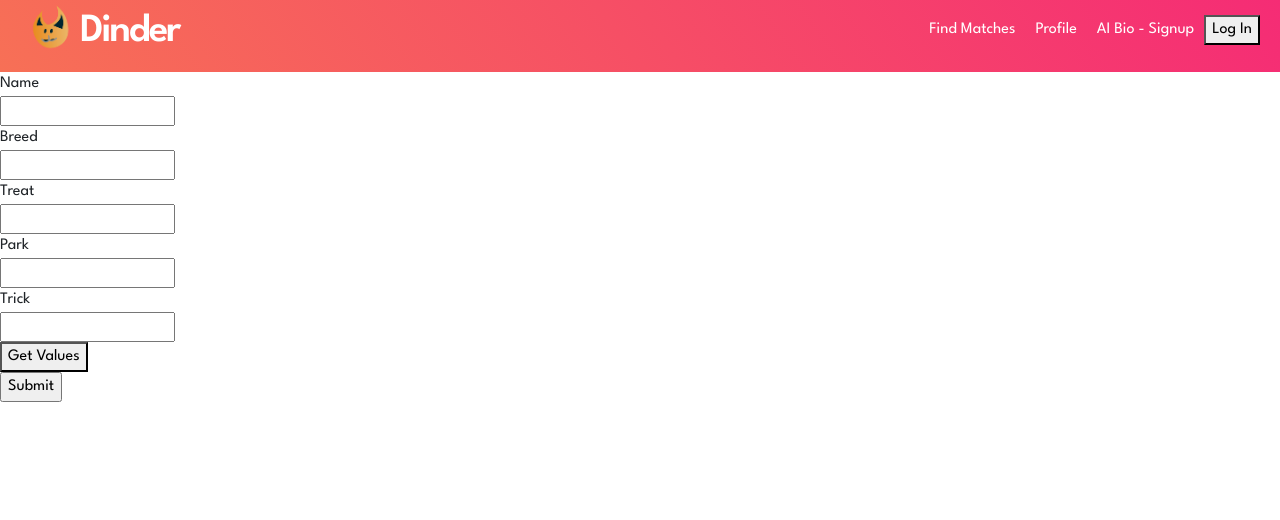
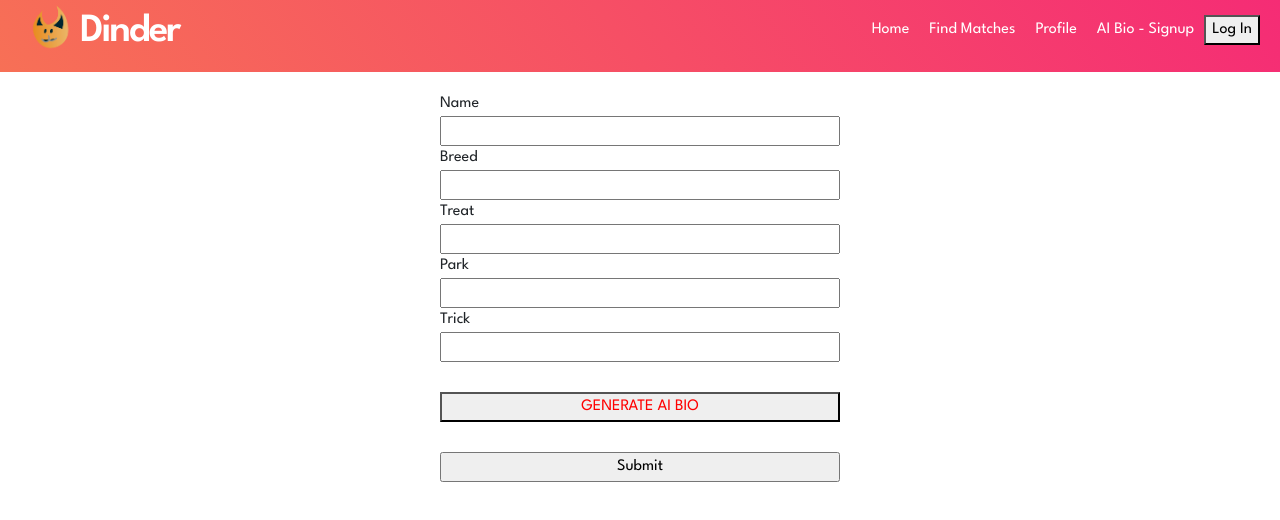
Before and after one commit to Ishant1/dinder, a React (Create React App) app in the folder app/frontend/: page /signup in a window 1280 px wide. Shown: the top 520 px of the page. Built offline with nearby package versions, Linux system fonts and the light colour scheme.

Commit message:
better AI design

```diff
--- a/app/frontend/src/components/NavBar.js
+++ b/app/frontend/src/components/NavBar.js
@@ -16,6 +16,7 @@ const NavBar = () => {
             <div className="right-content">
             <div className="links">
                 <ul>
+                    <li><Link to={"/"}>Home</Link></li>
                     <li><Link to={"/browse"}>Find Matches</Link></li>
                     <li><Link to={"/profile"}>Profile</Link></li>
                     <li><Link to={"/signup"}>AI Bio - Signup</Link></li>
--- a/app/frontend/src/views/App.scss
+++ b/app/frontend/src/views/App.scss
@@ -38,6 +38,15 @@ $main-font:'League Spartan', sans-serif;;
   }
   to {
     transform: rotate(360deg);
+  }
+}
+
+.content {
+  padding: 40px;
+
+  img {
+    max-width: 100%;
+    width:500px;
   }
 }
 
@@ -250,9 +259,36 @@ $main-font:'League Spartan', sans-serif;;
   }
 }
 
+.form-holder {
+  width: 100%;
+  margin:auto;
+  width: 400px;
+  margin: 20px auto;
+
+  .bio {
+    margin: 10px 0px;
+    background-color: #3c77ec;
+    color: white;
+    padding: 10px;
+    border-radius: 15px;;
+    box-shadow: rgba(100, 100, 111, 0.2) 0px 7px 29px 0px;
+
+  }
+}
+
+.generator {
+  margin: 30px 0px;
+  width: 100%;
+  color: red;
+}
+
 form {
-  text-align: left;;
+  text-align: left;
+
+
   input {
     display: block;
+    width: 100%;
   }
+
 }
--- a/app/frontend/src/views/Dashboard.js
+++ b/app/frontend/src/views/Dashboard.js
@@ -6,7 +6,11 @@ const Dashboard = () => {
         <div className="main">
             <NavBar/>
             <div className="content">
-                Hi there jo
+                <h1>Tinder but for your dog!!</h1>
+                <p>
+                    This gets your dog what they have been desperate for for so long. A best buddy!
+                </p>
+                <img src="https://d7hftxdivxxvm.cloudfront.net/?resize_to=width&src=https%3A%2F%2Fartsy-media-uploads.s3.amazonaws.com%2FphSxLtPuOSPsnJF0obkh5A%252FA_Friend_in_Need_1903_C.M.Coolidge.jpg&width=1200&quality=80" alt="dogs playing poker"/>
             </div>
         </div>
 
--- a/app/frontend/src/views/Signup.js
+++ b/app/frontend/src/views/Signup.js
@@ -28,6 +28,8 @@ const Signup = () => {
     return (
         <div className="main">
             <NavBar />
+            <div className="form-holder">
+
                 <form onSubmit={handleSubmit(onSubmit)}>
                 {/* register your input into the hook by invoking the "register" function */}
 
@@ -43,10 +45,11 @@ const Signup = () => {
                 <label>Trick</label>
                 <input {...register("trick", { required: true })} />
                 <button
+                className="generator"
             type="button"
             onClick={() => {Generate(getValues())}}
         >
-        Get Values
+            GENERATE AI BIO
         </button>
 
                 {/* errors will return when field validation fails  */}
@@ -54,7 +57,16 @@ const Signup = () => {
 
                 <input type="submit" />
                 </form>
+                {bio && (
+                <div className="bio">
+                <h1>Your Generated Bio</h1>
             {bio}
+                </div>
+                )
+
+                }
+
+            </div>
         </div>
         /* "handleSubmit" will validate your inputs before invoking "onSubmit" */
       );
```
Lines whose indentation alone changed are shown as unchanged.
